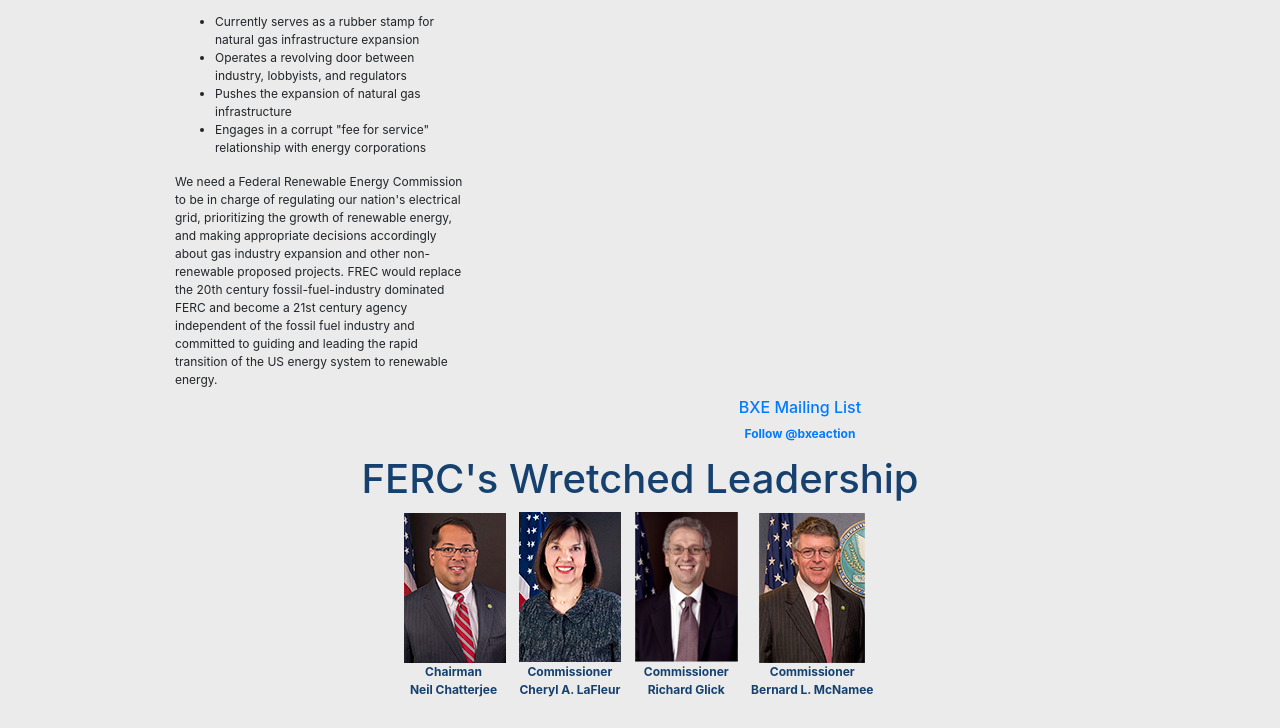
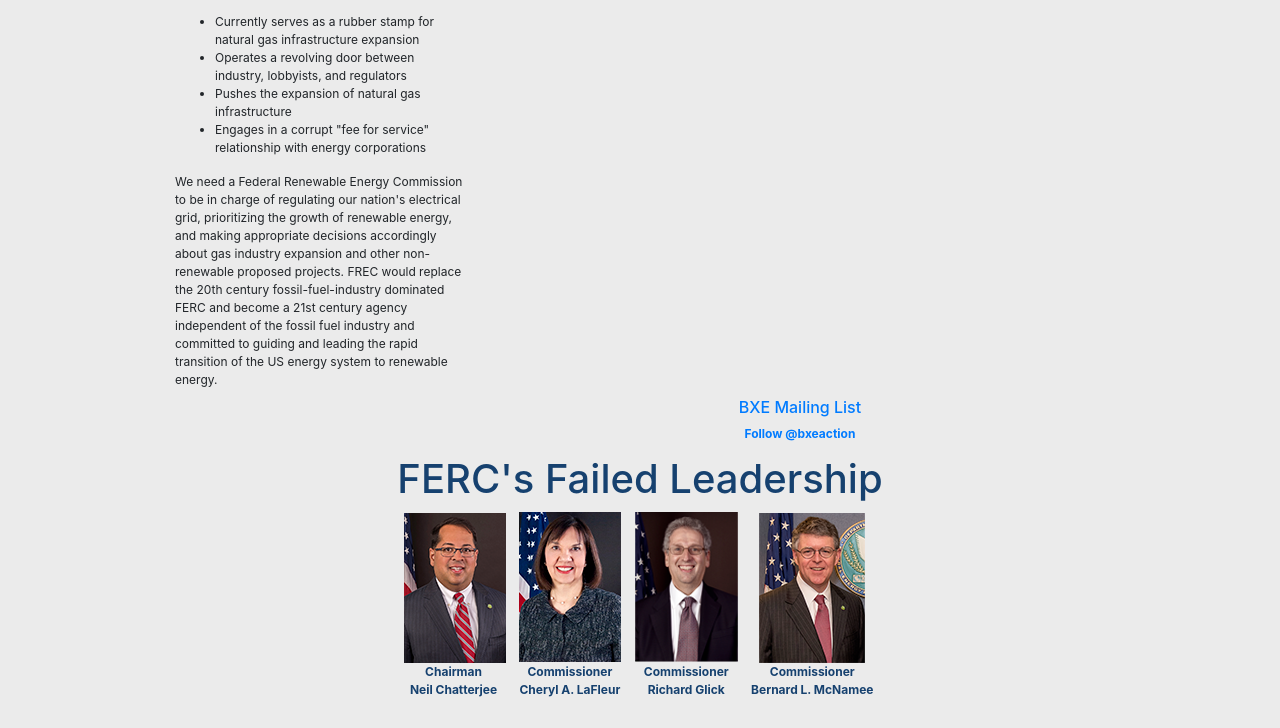
Before and after one commit to bitmold/bitmold.github.io, a plain HTML site: page index.html in a window 1280 px wide. Shown: the part 366-1094 px from the top of the page. Drawn offline with Linux system fonts and the light colour scheme.

Commit message:
wretched -> failed

```diff
--- a/index.html
+++ b/index.html
@@ -74,7 +74,7 @@
          </div>
          <div class="row">
            <div class="col-12 container-enemy">
-            <h1>FERC's Wretched Leadership</h1>
+            <h1>FERC's Failed Leadership</h1>
                   <ul id="mofos" class="list-unstyled list-inline">
                      <li data-toggle="modal" data-target="#modalNeil">
                         <img src="images/neil.png"/>
```
